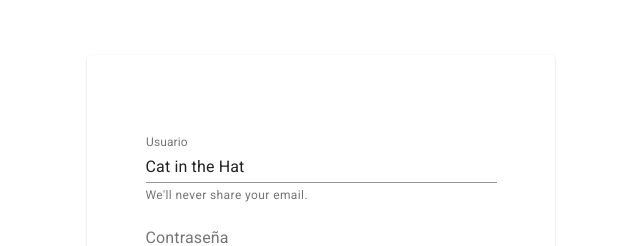
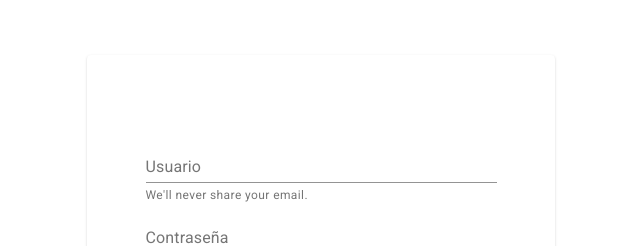
Before and after one commit to marcear/PrimosVentas, a React (Create React App) app in the folder los-primos-frontend/: page /login in a window 1280 px wide. Shown: the part 105-351 px from the top of the page, without its empty margins (319-959 px from the left). Built offline with nearby package versions, Linux system fonts and the light colour scheme.

Commit message:
cambio de tipo button a submit

```diff
--- a/los-primos-frontend/src/componentes/Login.js
+++ b/los-primos-frontend/src/componentes/Login.js
@@ -31,20 +31,22 @@ function Login(props) {
     const from = props.location.pathname;
 
     const [usuario, setUsuario] = useState({
-        nombre: 'Cat in the Hat',
+        nombre: '',
         contraseña: ''
       });
 
-    const handleChange = nombre => event => {
-        setUsuario({ ...usuario, [nombre]: event.target.value });
+    const handleChange = parametro => evento => {
+        setUsuario({ ...usuario, [parametro]: evento.target.value });
     };
 
-    const handleClick = event => {
-        alert(event);
-    };
+    function handleLogin(e) {
+        e.preventDefault();
+        console.log(usuario);
+    }
+
 
         return (
-            <div className={classes.root}>
+            <form className={classes.root} onSubmit={handleLogin} >
                 <Grid
                     container
                     spacing={3}
@@ -79,7 +81,7 @@ function Login(props) {
                                 <Button variant="contained"
                                     color="primary"
                                     className={classes.button}
-                                    onClick={handleClick}
+                                    type={"submit"}
                                     >
                                     Ingresar
                                 </Button>
@@ -88,7 +90,7 @@ function Login(props) {
                         </Paper>
                     </Grid>
                 </Grid>
-            </div>
+            </form>
     );
 }
 
```
